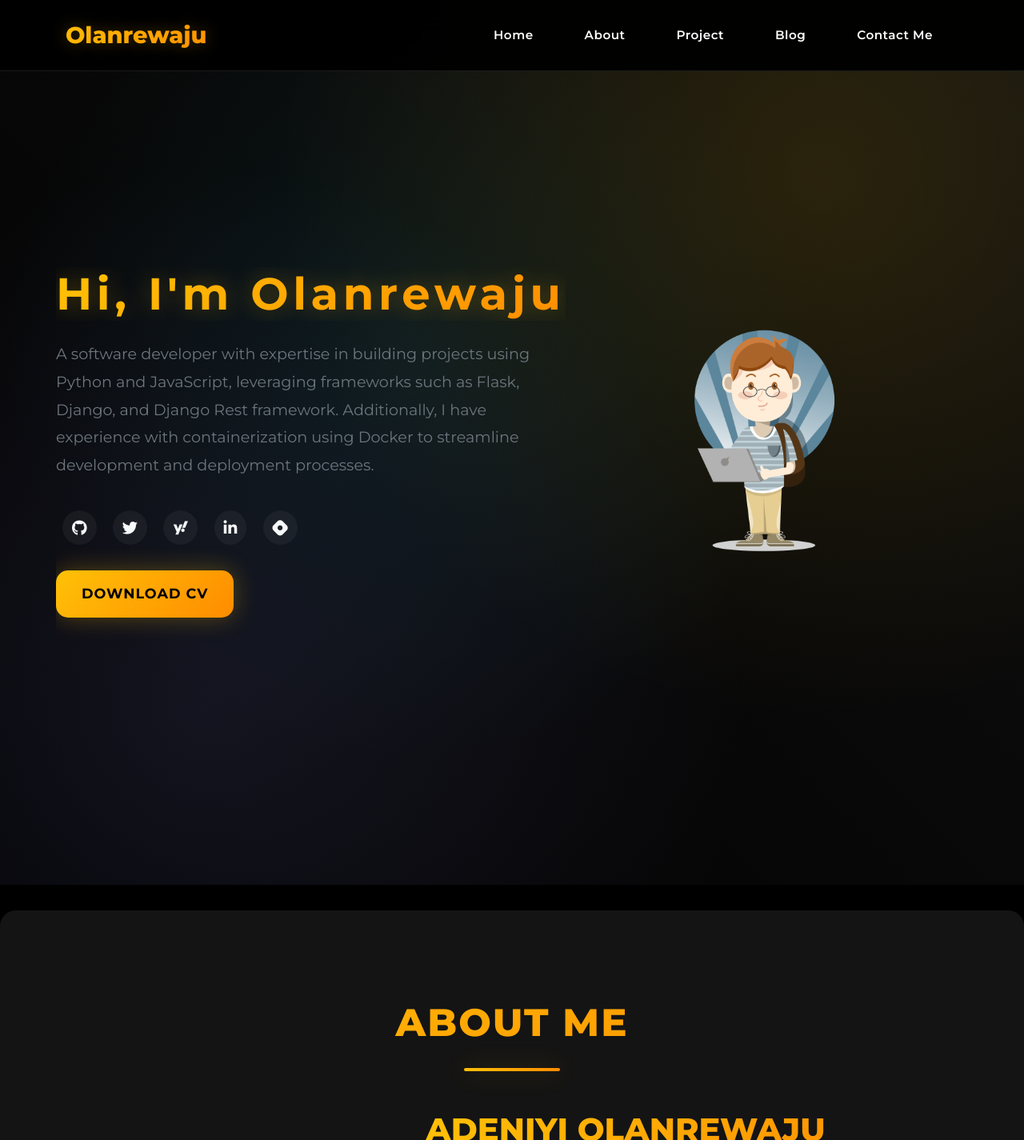
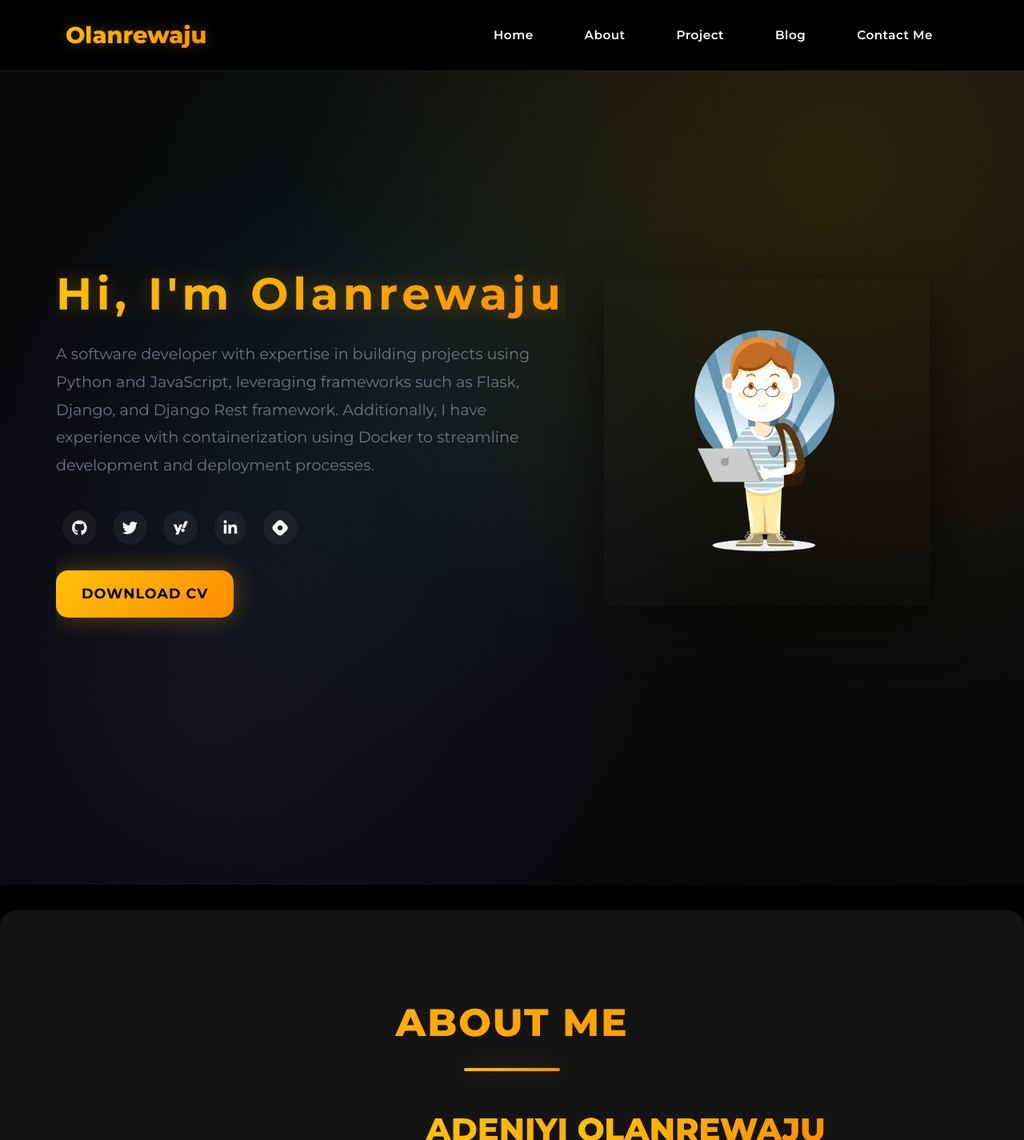
Before and after one commit to engrmarkk/my_portfolio, a Flask app: page / in a window 1280 px wide. Shown: the top 1425 px of the page at 80% size. Run offline with Flask 2, Linux system fonts and the light colour scheme; some libraries are stand-ins or nearby versions; some web fonts are replaced.

Commit message:
Update portfolio.html

```diff
--- a/templates/portfolio.html
+++ b/templates/portfolio.html
@@ -18,12 +18,24 @@
 
   <link rel="stylesheet" href="{{ url_for('static', filename='css/style.css') }}" />
 
+  <!-- jQuery -->
+  <script src="https://code.jquery.com/jquery-3.7.1.min.js" integrity="sha256-/JqT3SQfawRcv/BIHPThkBvs0OEvtFFmqPF/lYI/Cxo=" crossorigin="anonymous"></script>
+
   <!-- Js -->
-
   <script src="{{ url_for('static', filename='javascript/script.js') }}" defer></script>
 
-  <title>Portfolio</title>
+  <title>Olanrewaju - Software Developer Portfolio</title>
+  <meta name="description" content="Professional portfolio of Olanrewaju, a skilled software developer specializing in Python, JavaScript, Flask, Django, and modern web technologies.">
+  <meta name="keywords" content="software developer, Python, JavaScript, Flask, Django, web development, portfolio">
+  <meta name="author" content="Olanrewaju">
+  <meta property="og:title" content="Olanrewaju - Software Developer Portfolio">
+  <meta property="og:description" content="Professional portfolio showcasing web development projects and skills">
+  <meta property="og:type" content="website">
   <link rel="icon" href="{{ url_for('static', filename='images/owl.png') }}">
+  <link rel="preconnect" href="https://fonts.googleapis.com">
+  <link rel="preconnect" href="https://fonts.gstatic.com" crossorigin>
+  <link rel="preconnect" href="https://cdnjs.cloudflare.com">
+  <link rel="preconnect" href="https://cdn.jsdelivr.net">
 
   <style>
     .nav-link {
@@ -77,10 +89,10 @@
 
   <!-- heading -->
 
-  <section class="container d-flex flex-column flex-lg-row align-items-start mt-3 mt-lg-0 align-items-lg-center"
+  <section class="container d-flex flex-column flex-lg-row align-items-center justify-content-between reveal"
     id="homepage">
     <div class="d-flex flex-column w-100">
-      <p id="myname" class="fw-bold text-warning">
+      <p id="myname" class="fw-bold text-warning text-gradient">
         Hi, I'm Olanrewaju
       </p>
       <p class="text-muted lanre">
@@ -101,28 +113,28 @@
             ></i></a>
       </p>
       <a href="https://drive.google.com/drive/folders/1vf5Ihmh4_yvz_H4XIiedoEOw42xOM8ar?usp=drive_link" target="_blank"
-        class="btn btn-success p-1 mt-3 px-3 cv-btn shadow-none" style="width: fit-content; font-size: 1rem">Download CV</a>
+        class="btn btn-success p-1 mt-3 px-3 cv-btn shadow-none interactive" id="download_cv" style="width: fit-content; font-size: 1rem">Download CV</a>
     </div>
           <div class="w-75 p-5 d-none d-lg-block">
-      <img src="{{ url_for('static', filename='images/program.png') }}" class="rounded w-100" alt="avatar"
+        <img src="{{ url_for('static', filename='images/program.png') }}" class="rounded w-100 header-image" alt="avatar"
            />
       </div>
   </section>
 
   <!-- About me -->
-  <section class="sect" id="about">
+  <section class="sect reveal" id="about">
     <h3 class="text-center py-3 text-warning" style="margin-top: 4rem">
       ABOUT ME
     </h3>
     <div class="container p-4">
               <div class="d-flex flex-column flex-lg-row align-items-center">
-        <div class="" style="width: 90%;">
-          <img src="https://res.cloudinary.com/duwyopabr/image/upload/v1725114291/markk_pkfcix.jpg" class="w-100 img-thumbnail rounded"
+          <div class="about-image-container" style="width: 90%;">
+            <img src="https://res.cloudinary.com/duwyopabr/image/upload/v1725114291/markk_pkfcix.jpg" class="w-100 img-thumbnail rounded about-image"
               alt="my picture" />
           </div>
                   <div class="d-flex flex-column px-lg-4 mt-2 mt-lg-2">
             <h2 class="text-warning name">
-            <span class="text-light">ADENIYI</span> OLANREWAJU
+              <span class="text-light">ADENIYI</span> <span class="text-gradient">OLANREWAJU</span>
             </h2>
           <hr style="border: 1px solid white" />
           <p class="text-light" style="font-size: .9rem">
@@ -149,7 +161,7 @@
   </section>
 
   <!-- Stacks -->
-  <section class="container px-5 px-lg-0" style="margin: 5rem auto auto auto" id="skills">
+  <section class="container px-5 px-lg-0 reveal" style="margin: 5rem auto auto auto" id="skills">
     <h3 class="text-warning mt-2 text-center">STACKS</h3>
     <div class="w-100 grid-container" style="
     align-items: center;
@@ -204,7 +216,7 @@
 
   </section>
 
-  <section>
+  <section class="reveal">
     <div class="container" style="margin-top: 6rem;">
       <div class="row">
         <div class="col-md-12">
@@ -437,7 +449,7 @@
 
   <!-- Project -->
 
-  <section class="container" style="margin: 5rem auto auto auto" id="project">
+  <section class="container reveal" style="margin: 5rem auto auto auto" id="project">
     <h3 class="text-warning my-4 text-center">PROJECTS</h3>
     <div class="">
       <div class="row row-cols-lg-2 w-100 m-auto">
@@ -678,7 +690,7 @@
 
   <!-- Blog -->
 
-  <section class="container" style="margin: 5rem auto auto auto" id="blog">
+  <section class="container reveal" style="margin: 5rem auto auto auto" id="blog">
     <h3 class="text-warning my-4 text-center">BLOG</h3>
     <div>
       <div class="row row-cols-lg-2 w-100 m-auto">
@@ -801,7 +813,7 @@
   </section>
 
   <!-- Contact form -->
-  <section class="container" style="margin: 5rem auto auto auto" id="contact">
+  <section class="container reveal" style="margin: 5rem auto auto auto" id="contact">
     <h3 class="text-warning text-center" style="margin: 5rem 0">CONTACT</h3>
     <div class="d-flex w-100 flex-column-reverse flex-lg-row align-items-lg-center">
       <div class="d-flex flex-column w-100 py-5 m-auto">
```
Also changed, not shown: other parts of templates/portfolio.html (+7 -26 lines). Lines whose indentation alone changed are shown as unchanged.
